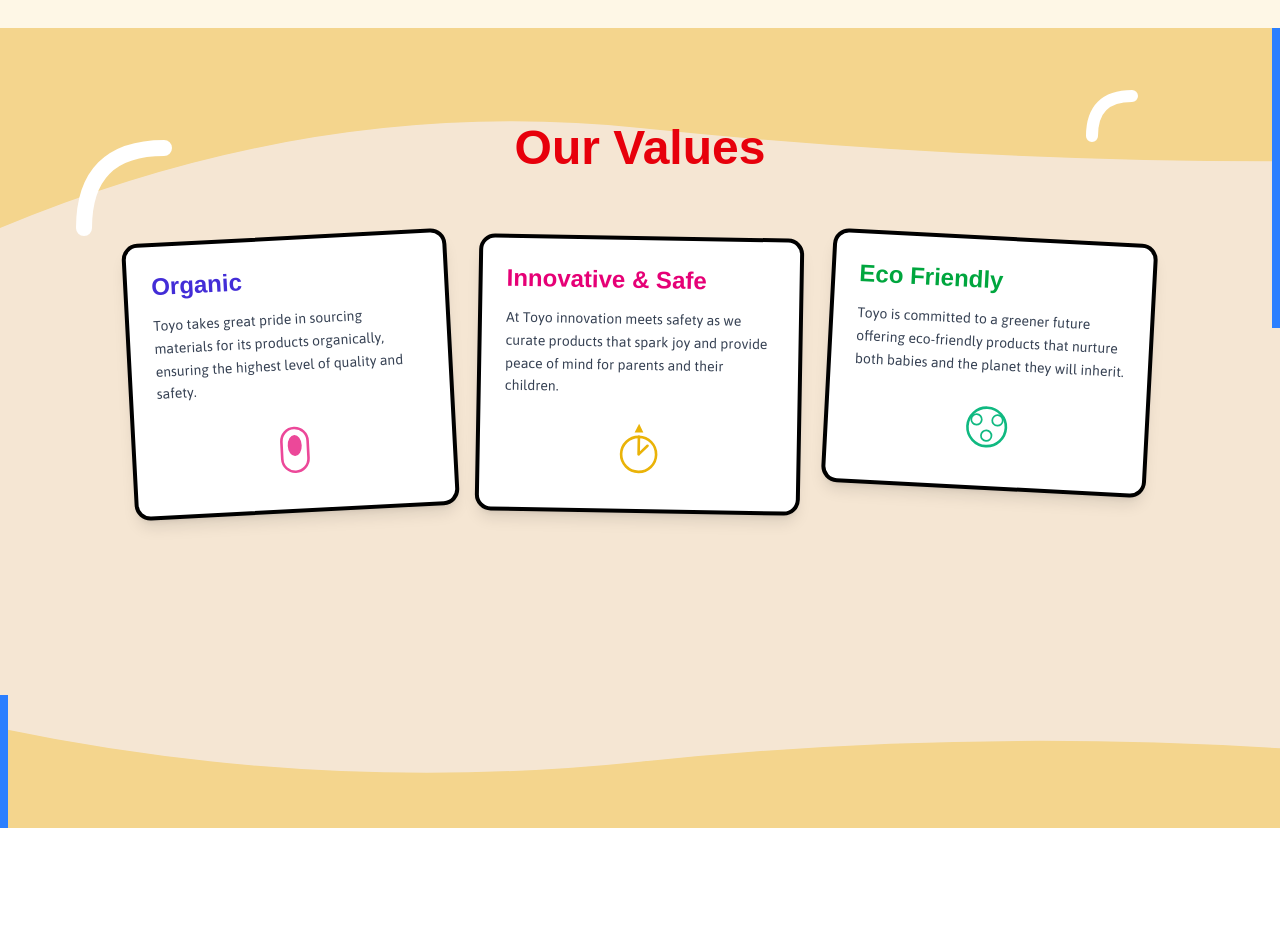
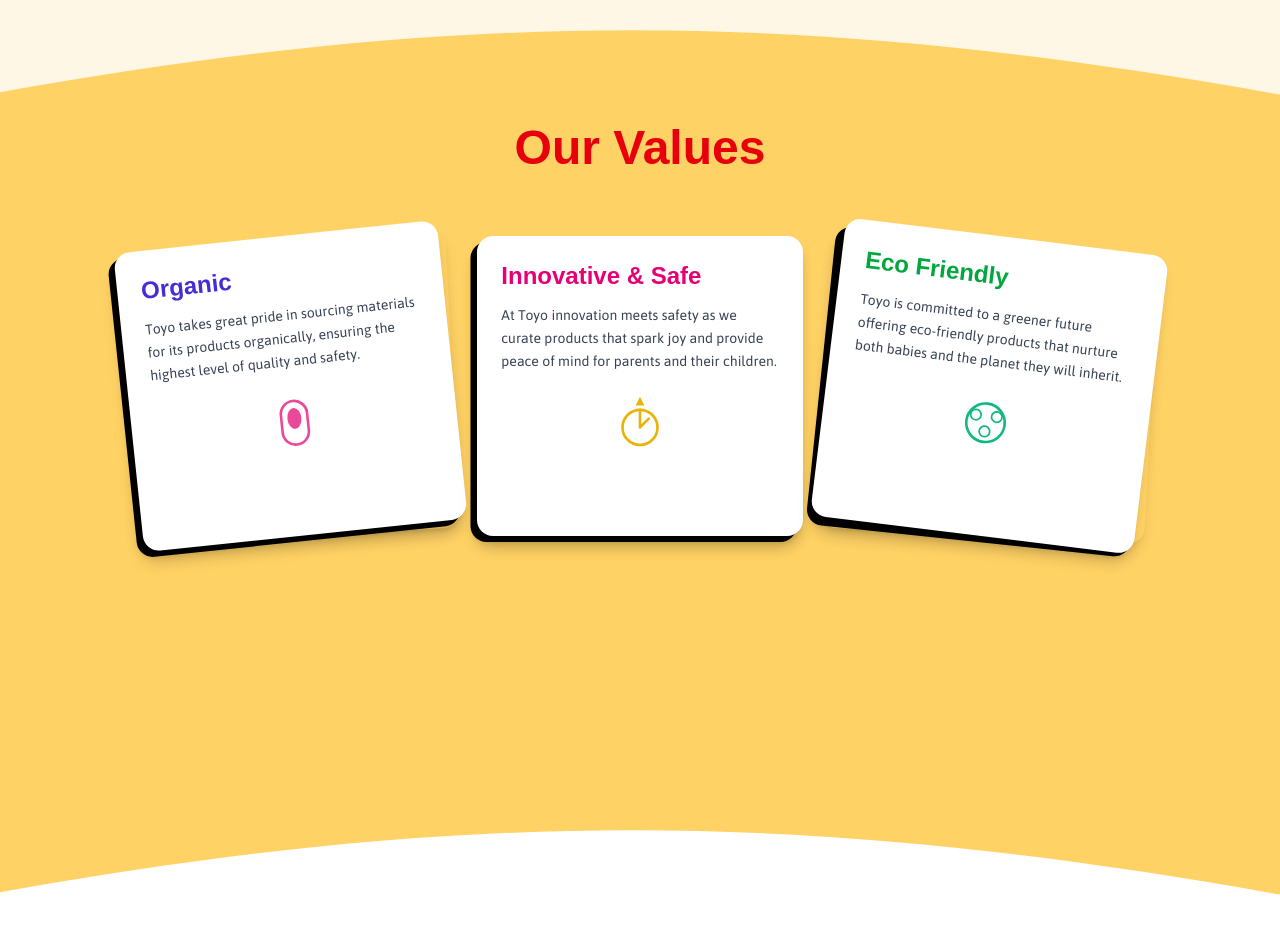
Before and after one commit to digiexpouae/MiniToys, a Next.js app: page / in a window 1280 px wide. Shown: the part 1780-2714 px from the top of the page. Before the commit the page ends 2608 px from the top, so only its background shows below. Built offline with nearby package versions, Linux system fonts and the light colour scheme.

Commit message:
Recent updates

```diff
--- a/src/app/components/Home/Section3.jsx
+++ b/src/app/components/Home/Section3.jsx
@@ -1,29 +1,17 @@
-'use client';
-
+import Image from "next/image";
 export default function OurValues() {
     return (
-        <div className="relative w-full min-h-screen bg-[#F5E6D3] overflow-hidden">
+        <div className="relative w-full min-h-screen bg-[#FFD265] overflow-hidden">
             {/* Top curved section */}
-            <div className="relative">
-                <svg className="w-full h-auto" viewBox="0 0 1920 450" preserveAspectRatio="none">
-                    <path d="M0,300 Q480,100 960,150 T1920,200 L1920,0 L0,0 Z" fill="#F4D58D" />
-                </svg>
+            <div className='absolute top-0 left-0 w-full h-34'>
+                <Image
+                    src="/assets/backgroundtransparentshape.svg"
+                    alt="Background transparent shape"
+                    fill
+                    className="object-cover"
+                /></div>
 
-                {/* Decorative curves */}
-                <div className="absolute bottom-20 left-16">
-                    <svg width="120" height="120" viewBox="0 0 120 120">
-                        <path d="M 20 100 Q 20 20, 100 20" stroke="white" strokeWidth="16" fill="none" strokeLinecap="round" />
-                    </svg>
-                </div>
-                <div className="absolute top-12 right-32">
-                    <svg width="80" height="80" viewBox="0 0 80 80">
-                        <path d="M 20 60 Q 20 20, 60 20" stroke="white" strokeWidth="12" fill="none" strokeLinecap="round" />
-                    </svg>
-                </div>
 
-                {/* Blue accent line top right */}
-                <div className="absolute top-0 right-0 w-2 h-full bg-blue-500"></div>
-            </div>
 
             {/* Content */}
             <div className="absolute top-0 left-0 right-0 pt-24 pb-32">
@@ -33,7 +21,12 @@
                     {/* Cards Container */}
                     <div className="flex justify-center items-start gap-6 max-w-5xl mx-auto">
                         {/* Organic Card */}
-                        <div className="bg-white rounded-2xl p-6 flex-1 shadow-lg border-4 border-black transform -rotate-3 hover:rotate-0 transition-transform">
+                        <div className=" rounded-2xl p-6 flex-1 shadow-lg relative h-[300px] border-black transform -rotate-3 hover:rotate-0 transition-transform">
+                            <div className="bg-black rounded-2xl p-6 flex-1 shadow-lg  absolute inset-0 border-black trasnform -translate-x-[2%] translate-y-[2%] transform -rotate-3 hover:rotate-0 transition-transform">
+
+
+                            </div>
+                            <div className="bg-white rounded-2xl p-6 flex-1 shadow-lg absolute inset-0  border-black transform -rotate-3 hover:rotate-0 transition-transform">
                                 <h2 className="text-2xl font-bold text-indigo-700 mb-3">Organic</h2>
                                 <p className="text-gray-700 text-sm leading-relaxed mb-4">
                                     Toyo takes great pride in sourcing materials for its products organically, ensuring the highest level of quality and safety.
@@ -44,10 +37,17 @@
                                         <ellipse cx="40" cy="35" rx="8" ry="12" fill="#EC4899" />
                                     </svg>
                                 </div>
+                                {/* Organic Card */}
+
                             </div>
 
+                        </div>
+
+
                         {/* Innovative & Safe Card */}
-                        <div className="bg-white rounded-2xl p-6 flex-1 shadow-lg border-4 border-black transform rotate-1 hover:rotate-0 transition-transform">
+                        <div className="rounded-2xl p-6 flex-1 shadow-lg border-black transform relative  h-[300px] transition-transform">
+                            <div className="bg-black rounded-2xl p-6 flex-1 shadow-lg  absolute inset-0 border-black trasnform -translate-x-[2%] translate-y-[2%] transform  hover:rotate-0 transition-transform"></div>
+                            <div className="bg-white rounded-2xl p-6 flex-1 shadow-lg   absolute inset-0  transform transition-transform">
                                 <h2 className="text-2xl font-bold text-pink-600 mb-3">Innovative & Safe</h2>
                                 <p className="text-gray-700 text-sm leading-relaxed mb-4">
                                     At Toyo innovation meets safety as we curate products that spark joy and provide peace of mind for parents and their children.
@@ -61,8 +61,14 @@
                                 </div>
                             </div>
 
+
+                        </div>
+
                         {/* Eco Friendly Card */}
-                        <div className="bg-white rounded-2xl p-6 flex-1 shadow-lg border-4 border-black transform rotate-3 hover:rotate-0 transition-transform">
+                        <div className="rounded-2xl p-6 flex-1 shadow-lg  relative transform rotate-3 hover:rotate-0 h-[300px] transition-transform">
+                            <div className="bg-black rounded-2xl p-6 flex-1 shadow-lg  absolute inset-0 border-black trasnform -translate-x-[2%] translate-y-[2%] transform rotate-3   transition-transform"></div>
+
+                            <div className="bg-white rounded-2xl p-6 flex-1 shadow-lg absolute inset-0 border-black transform rotate-4 hover:rotate-0 transition-transform">
                                 <h2 className="text-2xl font-bold text-green-600 mb-3">Eco Friendly</h2>
                                 <p className="text-gray-700 text-sm leading-relaxed mb-4">
                                     Toyo is committed to a greener future offering eco-friendly products that nurture both babies and the planet they will inherit.
@@ -79,16 +85,10 @@
                         </div>
                     </div>
                 </div>
+            </div>
 
             {/* Bottom curved section */}
-            <div className="absolute bottom-0 left-0 right-0">
-                <svg className="w-full h-auto" viewBox="0 0 1920 200" preserveAspectRatio="none">
-                    <path d="M0,50 Q480,150 960,100 T1920,80 L1920,200 L0,200 Z" fill="#F4D58D" />
-                </svg>
 
-                {/* Blue accent line bottom */}
-                <div className="absolute top-0 left-0 w-2 h-full bg-blue-500"></div>
-            </div>
         </div>
     );
 }
--- /dev/null
+++ b/src/app/components/Home/Sectionfour.jsx
@@ -0,0 +1,14 @@
+import Image from "next/image";
+const Sectionfour = () => {
+    return (
+        <div className="h-screen relative w-full">
+            <div className='absolute top-0 left-0 w-full h-34'>
+                <Image
+                    src="/assets/bg-transparent-2.svg"
+                    alt="Background transparent shape"
+                    fill
+                    className="object-cover"
+                /></div>        </div>
+    );
+};
+export default Sectionfour;
--- a/src/app/page.js
+++ b/src/app/page.js
@@ -4,6 +4,7 @@
 import Herosection from '../app/components/Home/HeroSection'
 import Section2 from '../app/components/Home/Section2'
 import Section3 from '../app/components/Home/Section3'
+import Sectionfour from '../app/components/Home/Sectionfour'
 export default function Home() {
 
   return (
@@ -32,6 +33,7 @@
         </div>
         <Section2 />
         <Section3 />
+        <Sectionfour />
       </main>
     </div>
   );
```
Also changed, not shown: public/assets/backgroundtransparentshape.svg (added), public/assets/bg-transparent-2.svg (added). Lines whose indentation alone changed are shown as unchanged.
